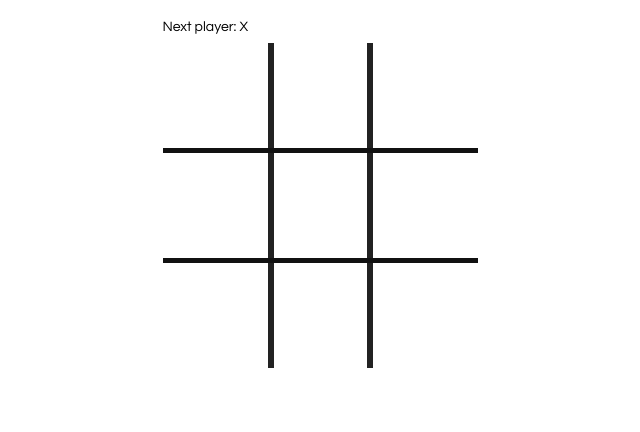
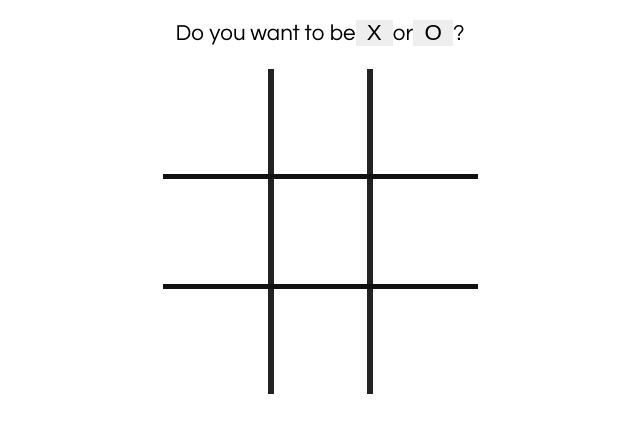
Before and after one commit to ThomasBullock/tic-tac-toe, a React app: page / in a window 1280 px wide. Shown: the whole page, without its empty margins (320-960 px from the left). Built offline with nearby package versions, Linux system fonts and the light colour scheme.

Commit message:
Added X/O choice and game reset

```diff
--- a/package.json
+++ b/package.json
@@ -11,6 +11,7 @@
   "author": "Thomas Bullock",
   "license": "ISC",
   "dependencies": {
+    "classnames": "^2.2.5",
     "react": "^15.4.2",
     "react-dom": "^15.4.2"
   },
--- a/src/js/game.js
+++ b/src/js/game.js
@@ -1,6 +1,8 @@
 //Libs
 import React from 'react';
 import ReactDOM from 'react-dom';
+
+var classNames = require('classnames');
 
 import '../sass/styles.scss';
 
@@ -8,17 +10,61 @@ function random(range) {
   return Math.floor(Math.random() * range);
 }
 
+
+// stateless functional components
+function PlayerSelect(props) {
+  return (
+    <div className="playerSelect">
+      Do you want to be
+      <button className="playerSelect-btn" data-player="X" data-comp="O" onClick={(e) => props.onClick(e)}>
+        X
+      </button>
+        or
+      <button className="playerSelect-btn" data-player="O" data-comp="X"  onClick={(e) => props.onClick(e)}>
+        O
+      </button>
+        ?
+    </div>
+  )
+}
+
 //// SQUARE //////
 
-// stateless functional components
-function Square(props) {
+class Square extends React.Component {
+    constructor() {
+      super();
+      this.onMouseOver = this.onMouseOver.bind(this);
+      this.onMouseLeave = this.onMouseLeave.bind(this);
+      this.state = {
+        isHovered: false,
+      };
 
-    return (
-      <button className="square" onClick={() => props.onClick()}>
-        {props.value}
-      </button>
-    );
+    }
 
+    onMouseOver(i) {
+      if(this.props.value === null) {
+        this.setState({isHovered: true});
+      }
+    }
+
+    onMouseLeave(i) {
+      this.setState({isHovered: false});
+    }
+
+    render() {
+
+      var btnClass = classNames({
+        square: true,
+        availableSquare: this.state.isHovered
+      });
+
+      return <button className={btnClass}
+                     onClick={() => this.props.onClick()}
+                     onMouseOver={() => this.onMouseOver() }
+                     onMouseLeave={() => this.onMouseLeave() }
+                     >{this.props.value}</button>
+
+    }
 }
 
 
@@ -28,7 +74,10 @@ class Board extends React.Component {
   constructor() {
     super();
     this.state = {
+      gameStarted: false,
       gameOver: false,
+      player: null,
+      computer: null,
       squares: Array(9).fill(null),
       xNext: true,
       lines: [
@@ -43,20 +92,34 @@ class Board extends React.Component {
       ]
     };
     this.winner = null;
+    this.baseState = this.state;
   }
 
   handleClick(i) {
+    if(!this.state.gameStarted) {
+      return
+    } else {
       const squares = this.state.squares.slice();  ///copy the squares array instead of mutating original
-     if(this.state.gameOver || this.state.squares[i] !== null) {
+       if(this.state.gameOver || this.state.squares[i] !== null) {  // prevent clicks on already selected squares
         return;
        }
 
-      squares[i] = this.state.xNext ? 'X' : 'O';
+        squares[i] = this.state.player;
         this.setState({squares: squares,
                         xNext : !this.state.xNext,
         });
+    }
+  }
 
+  selectClick(e) {
+    console.dir(e.target.dataset);
+
+    this.setState({player: e.target.dataset.player,
+                    computer: e.target.dataset.comp,
+                    gameStarted: true
+    });
   }
+
 
   componentDidUpdate() {
     if(!this.state.gameOver) {
@@ -70,7 +133,7 @@ class Board extends React.Component {
         if(!this.state.gameOver) {
           this.computerMove()
         }
-      }) , 500);
+      }) , 1500);
     }
   }
 
@@ -93,13 +156,13 @@ class Board extends React.Component {
 
       console.log(selection);
       const squares = this.state.squares.slice();
-      squares[selection] = 'O';
+      squares[selection] = this.state.computer;
       this.setState({squares: squares,
                       xNext : !this.state.xNext,
       });
   }
 
-  blockOrCompleteLine() {
+  blockOrCompleteLine() {  // simple AI for computer
     // iterate through state.lines
     var memIndex, choice;
     this.state.lines.forEach( (straight) => {
@@ -109,7 +172,6 @@ class Board extends React.Component {
         let x = 0
         let o = 0
       straight.forEach( (cell, index) => {
-        // console.log(this.state.squares[cell]);
         if(this.state.squares[cell] === null) {
           empty++
           memIndex = index;
@@ -119,8 +181,6 @@ class Board extends React.Component {
           o++;
         }
         if( (x === 2 || o === 2) && empty === 1 ) {
-          // console.log(straight + " is the choice at " + memIndex);
-          // console.log(straight[memIndex]);
           choice = straight[memIndex];
         }
       })
@@ -136,7 +196,16 @@ class Board extends React.Component {
     if(this.state.gameOver) {
       return (this.winner) ? 'The winner is: ' + this.winner : 'There was no winner....';
     } else {
-      return 'Next player: ' + (this.state.xNext ? 'X' : 'O');
+      if(this.state.player !== null) {
+        if(this.state.xNext) {
+          return `${this.state.player} : Your turn`;
+        } else {
+          return `${this.state.computer}: Computers turn`;
+        }
+      } else {
+        return <PlayerSelect onClick={ (e) => this.selectClick(e) }  />
+      }
+
     }
   }
 
@@ -158,6 +227,11 @@ class Board extends React.Component {
 
   render() {
     let status = this.statusMessage()
+    if(this.state.gameOver) {
+      setTimeout( (() => {
+          this.setState(this.baseState)
+      }) , 3000);
+    }
 
     return (
       <div>
--- a/src/sass/styles.scss
+++ b/src/sass/styles.scss
@@ -5,6 +5,12 @@ body {
 
 ol, ul {
   padding-left: 30px;
+}
+
+.playerSelect-btn {
+   background: #EEE;
+   padding: .5em;
+   font-size: 1em;
 }
 
 .board-row {
@@ -19,14 +25,24 @@ ol, ul {
 }
 
 .status {
-  margin-bottom: 10px;
+  min-height: 30px;
+  text-align: center;
+  font-size: 1.6em;
+  margin-bottom: 20px;
+
+  button {
+    padding-top: 0;
+    padding-bottom: 0;
+    &:hover {
+      background: #DFD;
+      cursor: pointer;
+    }
+  }
 }
 
 .square {
   flex: 1 1 33%;
   background: #fff;
-  // border: 1px solid #999;
-  // float: left;
   font-size: 24px;
   font-weight: bold;
   line-height: 34px;
@@ -35,7 +51,10 @@ ol, ul {
   margin-top: -1px;
   padding: 0;
   text-align: center;
-  // width: 80px;
+}
+
+.availableSquare {
+    background: #dfd;
 }
 
 button {
@@ -61,7 +80,6 @@ button {
   background-color: black;
   width: 315px;
   height: 5px;
-
 }
 
 .vertical {
@@ -70,7 +88,7 @@ button {
   height: 315px;
 }
 .square:nth-child(1) {
-  // background: green;
+
 }
 
 
@@ -79,12 +97,10 @@ button {
 }
 
 .kbd-navigation .square:focus {
-  // background: #ddd;
+
 }
 
 .game {
-  // display: flex;
-  // flex-direction: row;
   width: 315px;
   margin: 1em auto;
 }
```
Lines whose indentation alone changed are shown as unchanged.
